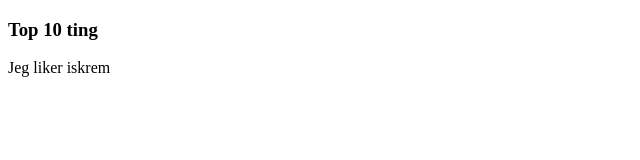
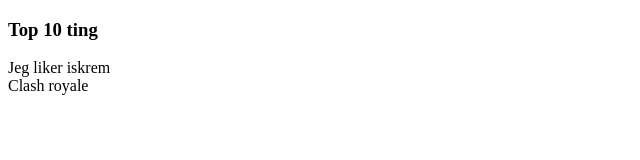
Before and after one commit to FredrikFausa/pr-ve, a plain HTML site: page index.html in a window 1280 px wide. Shown: the full height of the page, 0-640 px from the left. Drawn offline with Linux system fonts and the light colour scheme.

Commit message:
Update index.html

```diff
--- a/index.html
+++ b/index.html
@@ -5,6 +5,7 @@
 </head>
 <body>
 <h3>Top 10 ting</h3>
-Jeg liker iskrem
+Jeg liker iskrem <br />
+Clash royale
 </body>
 </html>
```
